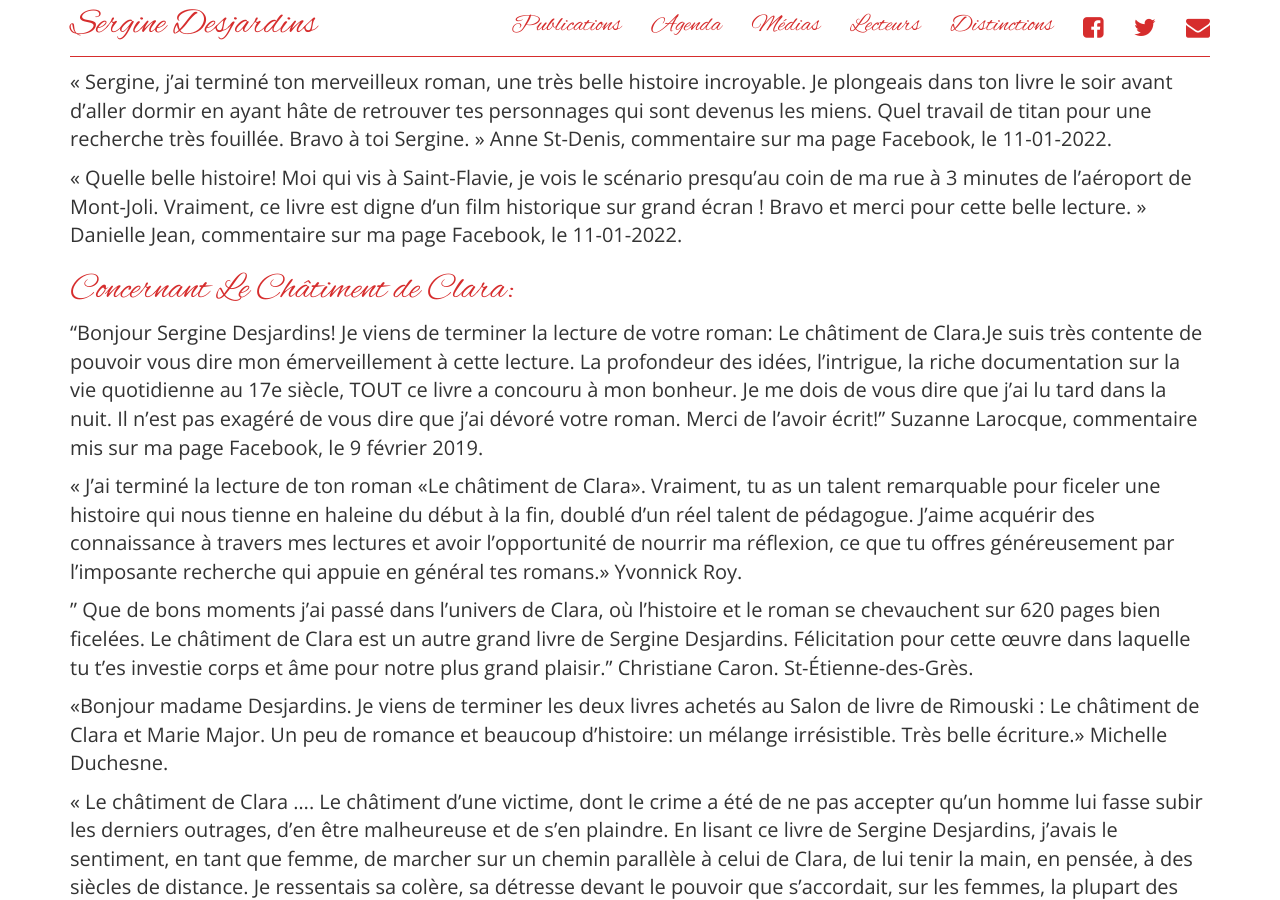
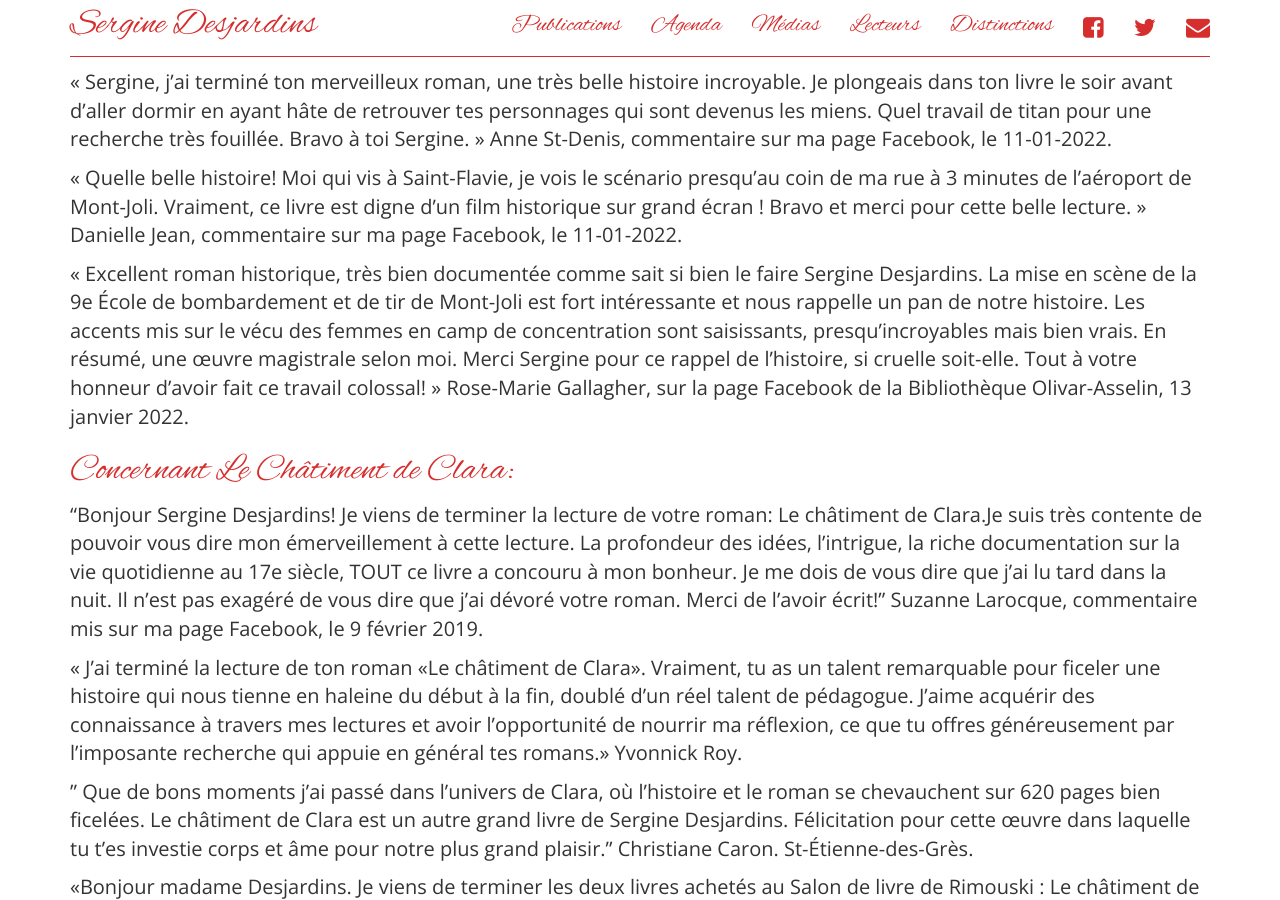
Before and after one commit to serginedesjardins/serginedesjardins.github.io, a Jekyll site: the page built from lecteurs.md, in a window 1280 px wide and 900 px high, scrolled down 5534 px. Built offline with Jekyll 4.4.1, drawn with Linux system fonts in a browser that asks for light colours; nearby versions of some CDN libraries.

Commit message:
Rose-Marie Gallagher. Biblio Ste-Flavie

```diff
--- a/lecteurs.md
+++ b/lecteurs.md
@@ -114,7 +114,7 @@ permalink: /lecteurs/
 
 « Quelle belle histoire! Moi qui vis à Saint-Flavie, je vois le scénario presqu’au coin de ma rue à 3 minutes de l’aéroport de Mont-Joli. Vraiment, ce livre est digne d’un film historique sur grand écran ! Bravo et merci pour cette belle lecture. » Danielle Jean, commentaire sur ma page Facebook, le 11-01-2022.
 
-
+« Excellent roman historique, très bien documentée comme sait si bien le faire Sergine Desjardins. La mise en scène de la 9e École de bombardement et de tir de Mont-Joli est fort intéressante et nous rappelle un pan de notre histoire. Les accents mis sur le vécu des femmes en camp de concentration sont saisissants, presqu’incroyables mais bien vrais. En résumé, une œuvre magistrale selon moi. Merci Sergine pour ce rappel de l’histoire, si cruelle soit-elle. Tout à votre honneur d’avoir fait ce travail colossal! » Rose-Marie Gallagher, sur la page Facebook de la Bibliothèque Olivar-Asselin, 13 janvier 2022.
 
 
 
```
